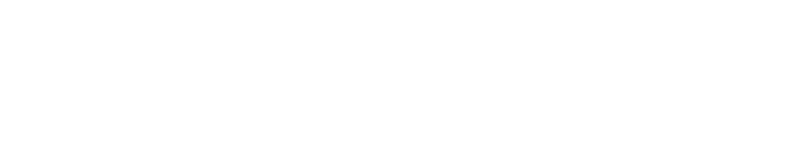
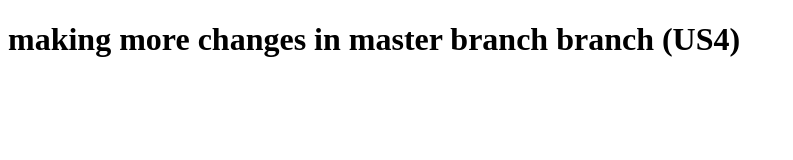
Before and after one commit to gayatri8080/Assignment, a plain HTML site: page index.html in a window 1280 px wide. Shown: the whole page, without its empty margins (0-793 px from the left). Drawn offline with Linux system fonts and the light colour scheme.

```diff
--- a/index.html
+++ b/index.html
@@ -4,6 +4,6 @@
         <title>GIT ASSIGNMENT</title>
     </head>
     <body>
-
+        <h1>making more changes in master branch branch (US4)</h1>
     </body>
 </html>
```
Also changed, not shown: dir3/dir3.txt (added).
